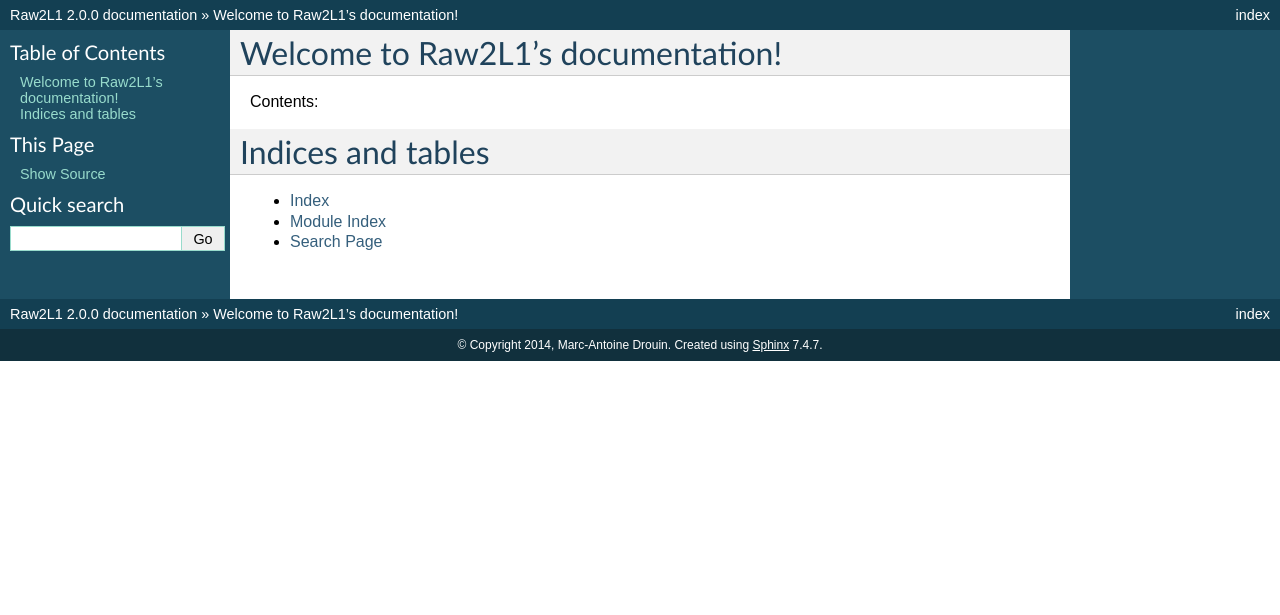
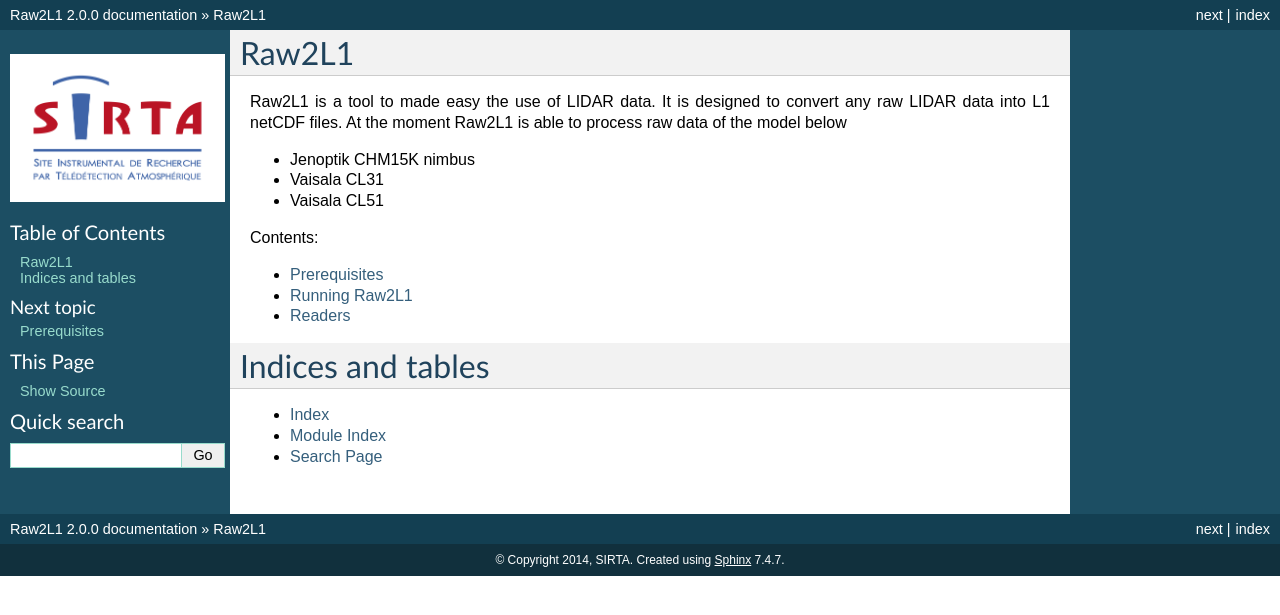
Before and after one commit to ACTRIS-CCRES/raw2l1, a Sphinx documentation site: the page built from raw2l1/doc/source/index.rst, in a window 1280 px wide. Shown: the top 615 px of the page. Built offline with Sphinx 7.4.7, drawn with Linux system fonts in a browser that asks for light colours.

Commit message:
add part to the documentation

```diff
--- a/raw2l1/doc/source/conf.py
+++ b/raw2l1/doc/source/conf.py
@@ -18,7 +18,10 @@
 # If extensions (or modules to document with autodoc) are in another directory,
 # add these directories to sys.path here. If the directory is relative to the
 # documentation root, use os.path.abspath to make it absolute, like shown here.
-#sys.path.insert(0, os.path.abspath('.'))
+sys.path.insert(0, os.path.abspath('.'))
+sys.path.append(os.path.abspath('../../.'))
+sys.path.append(os.path.abspath('../../reader'))
+sys.path.append(os.path.abspath('../../tools'))
 
 # -- General configuration ------------------------------------------------
 
@@ -49,7 +52,7 @@
 
 # General information about the project.
 project = u'Raw2L1'
-copyright = u'2014, Marc-Antoine Drouin'
+copyright = u'2014, SIRTA'
 
 # The version info for the project you're documenting, acts as replacement for
 # |version| and |release|, also used in various other places throughout the
@@ -122,7 +125,7 @@
 
 # The name of an image file (relative to this directory) to place at the top
 # of the sidebar.
-#html_logo = None
+html_logo = 'images/Logo_SIRTA_grandformat.png'
 
 # The name of an image file (within the static path) to use as favicon of the
 # docs.  This file should be a Windows icon file (.ico) being 16x16 or 32x32
@@ -145,7 +148,7 @@
 
 # If true, SmartyPants will be used to convert quotes and dashes to
 # typographically correct entities.
-#html_use_smartypants = True
+html_use_smartypants = True
 
 # Custom sidebar templates, maps document names to template names.
 #html_sidebars = {}
@@ -167,10 +170,10 @@
 #html_show_sourcelink = True
 
 # If true, "Created using Sphinx" is shown in the HTML footer. Default is True.
-#html_show_sphinx = True
+html_show_sphinx = True
 
 # If true, "(C) Copyright ..." is shown in the HTML footer. Default is True.
-#html_show_copyright = True
+html_show_copyright = True
 
 # If true, an OpenSearch description file will be output, and all pages will
 # contain a <link> tag referring to it.  The value of this option must be the
@@ -246,7 +249,7 @@
 #  dir menu entry, description, category)
 texinfo_documents = [
   ('index', 'Raw2L1', u'Raw2L1 Documentation',
-   u'Marc-Antoine Drouin', 'Raw2L1', 'One line description of project.',
+   u'Marc-Antoine Drouin', 'Raw2L1', 'Lidar raw data converter',
    'Miscellaneous'),
 ]
 
@@ -268,8 +271,8 @@
 # Bibliographic Dublin Core info.
 epub_title = u'Raw2L1'
 epub_author = u'Marc-Antoine Drouin'
-epub_publisher = u'Marc-Antoine Drouin'
-epub_copyright = u'2014, Marc-Antoine Drouin'
+epub_publisher = u'SIRTA'
+epub_copyright = u'2014, SIRTA'
 
 # The basename for the epub file. It defaults to the project name.
 #epub_basename = u'Raw2L1'
--- /dev/null
+++ b/raw2l1/doc/source/configuration.rst
@@ -0,0 +1,5 @@
+Configuring Raw2L1
+==================
+
+configuration file
+------------------
--- a/raw2l1/doc/source/index.rst
+++ b/raw2l1/doc/source/index.rst
@@ -3,13 +3,24 @@
    You can adapt this file completely to your liking, but it should at least
    contain the root `toctree` directive.
 
-Welcome to Raw2L1's documentation!
-==================================
+Raw2L1
+======
+
+Raw2L1 is a tool to made easy the use of LIDAR data. It is designed to convert any raw LIDAR data into L1 netCDF files. At the moment Raw2L1 is able to process raw data of the model below
+
+* Jenoptik CHM15K nimbus
+* Vaisala CL31
+* Vaisala CL51
 
 Contents:
 
 .. toctree::
-   :maxdepth: 2
+   :maxdepth: 1
+
+   Prerequisites <prerequisites>
+   Running Raw2L1 <running>
+   Readers <readers>
+
 
 
 
--- /dev/null
+++ b/raw2l1/doc/source/readers.rst
@@ -0,0 +1,4 @@
+Readers
+=======
+
+.. automodule:: jenoptik_chm15k
```
Also changed, not shown: raw2l1/doc/source/prerequisites.rst (added, +64 -0 lines), raw2l1/doc/source/running.rst (added, +7 -0 lines), raw2l1/doc/source/images/Logo_SIRTA_grandformat.png (added).
